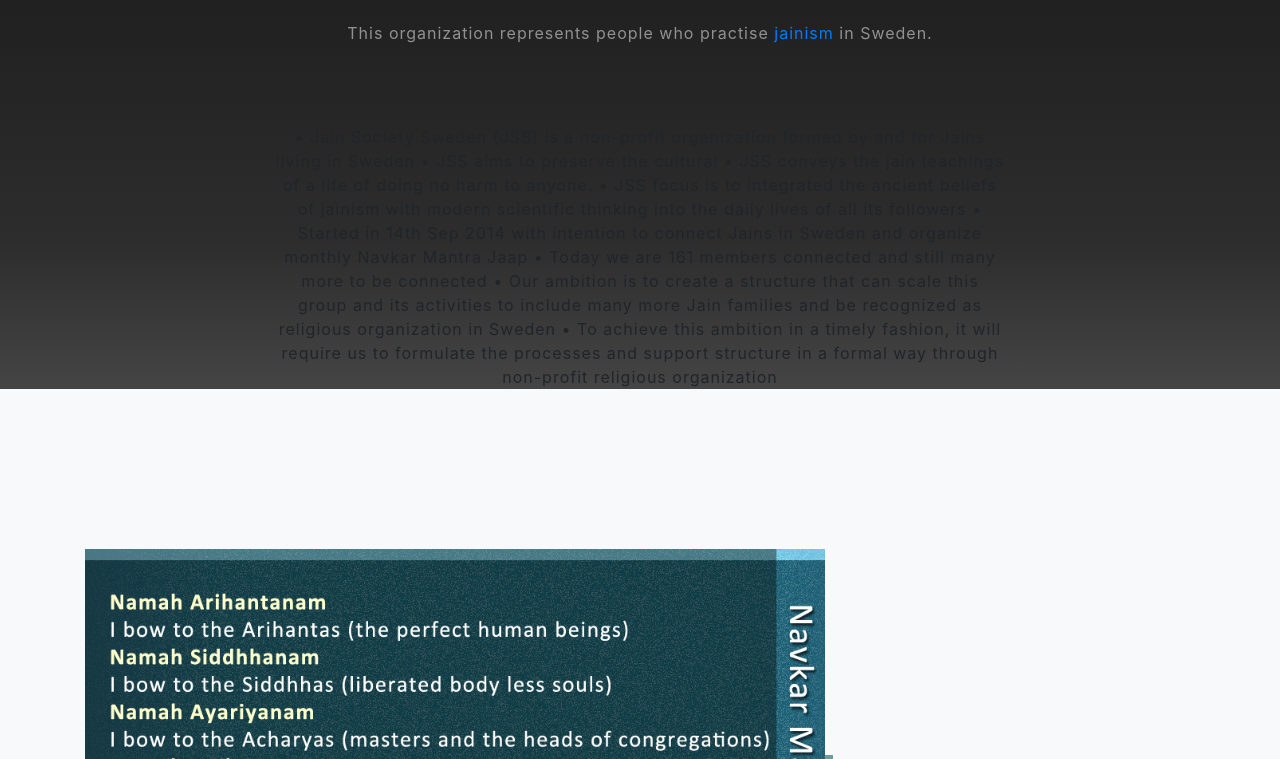
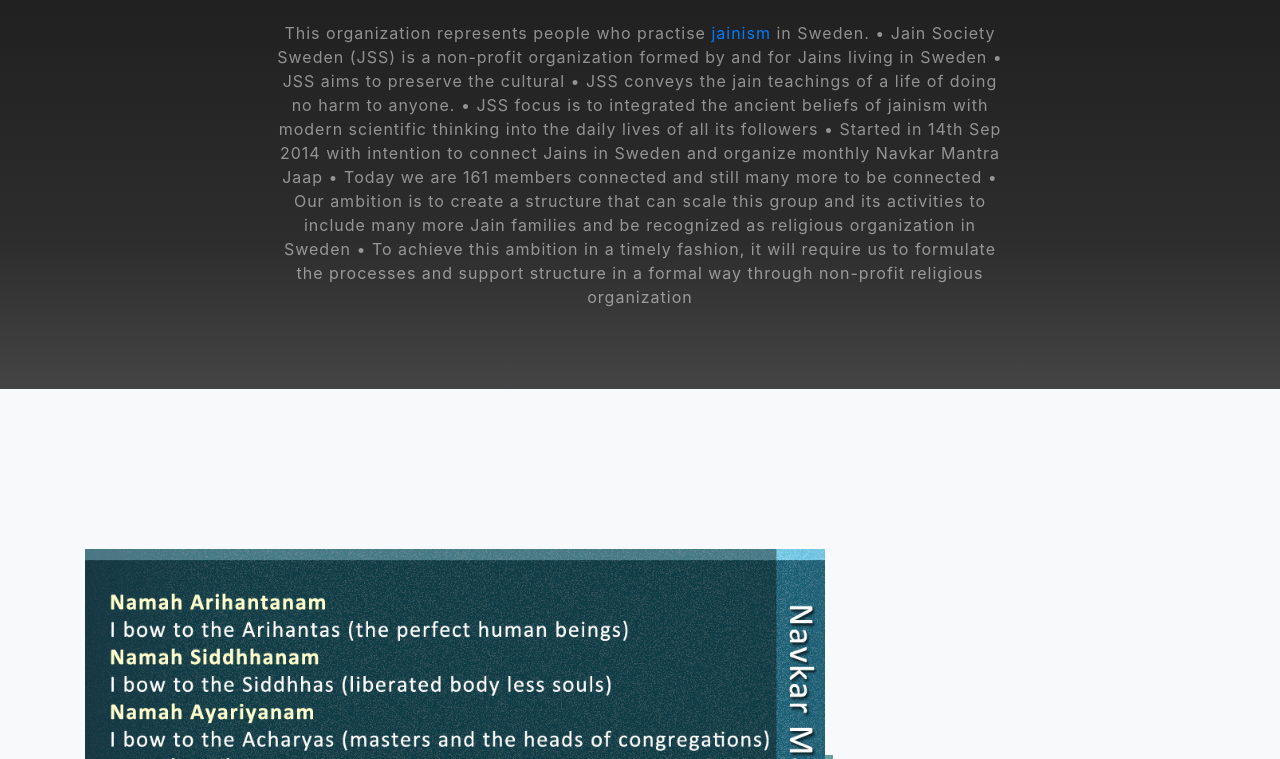
Before and after one commit to DipeshMitthalal/jss, a website with bundled scripts: page index.html in a window 1280 px wide. Shown: the part 1001-1760 px from the top of the page. Built offline with nearby package versions, Linux system fonts and the light colour scheme.

Commit message:
Update index.html

```diff
--- a/index.html
+++ b/index.html
@@ -67,7 +67,7 @@
           <div class="col-lg-8 mx-auto">
             <h2 class="text-white mb-4">Jain Society Sweden</h2>
             <p class="text-white-50">
-               This organization represents people who practise <a href="https://en.wikipedia.org/wiki/Jainism">jainism</a> in Sweden.</p>
+               This organization represents people who practise <a href="https://en.wikipedia.org/wiki/Jainism">jainism</a> in Sweden.
                •	Jain Society Sweden (JSS) is a non-profit organization formed by and for Jains living in Sweden
               •	JSS aims to preserve the cultural
               •	JSS conveys the jain teachings of a life of doing no harm to anyone.
@@ -76,8 +76,7 @@
               •	Today we are 161 members connected and still many more to be connected
               •	Our ambition is to create a structure that can scale this group and its activities to include many more Jain families and be recognized as religious organization in Sweden
               •	To achieve this ambition in a timely fashion, it will require us to formulate the processes and support structure in a formal way through non-profit religious organization
-
-
+            </p>
           </div>
         </div>
         <!--<img src="img/ipad.png" class="img-fluid" alt="">-->
```
Lines whose indentation alone changed are shown as unchanged.
